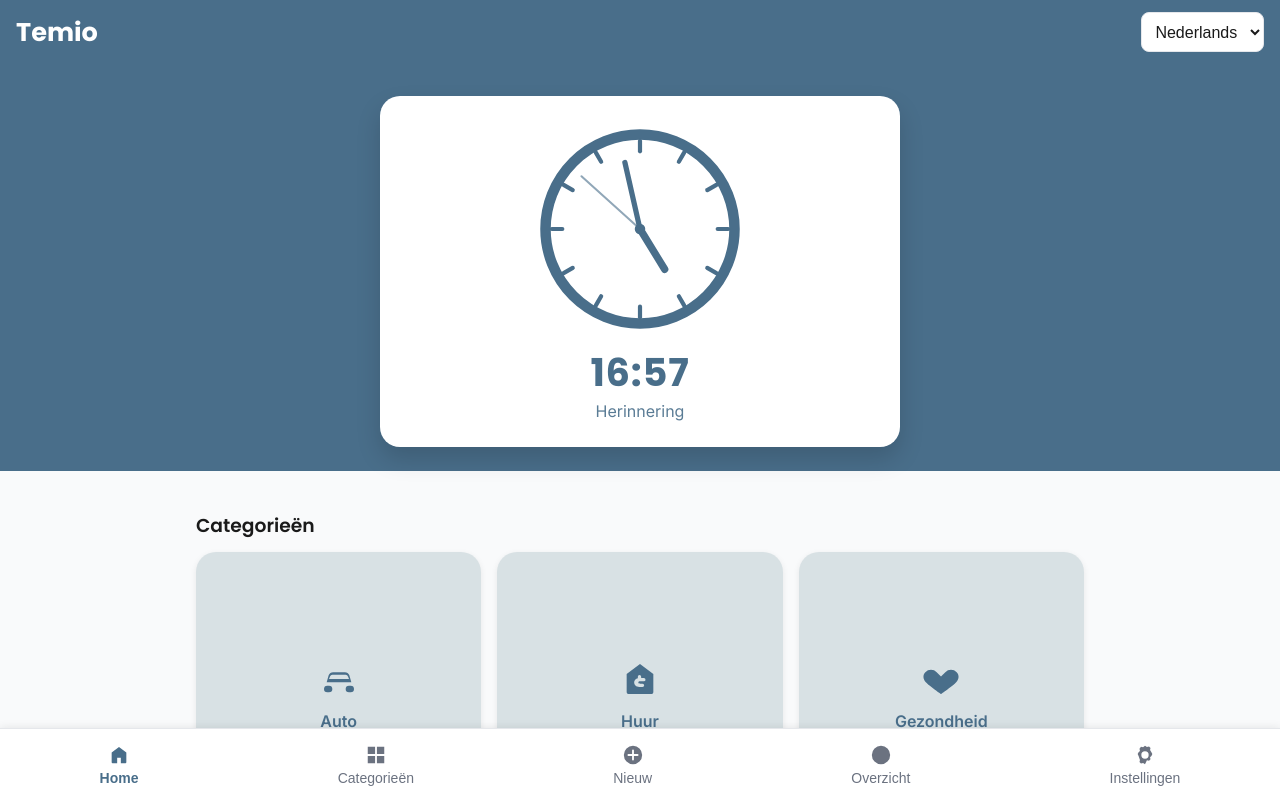
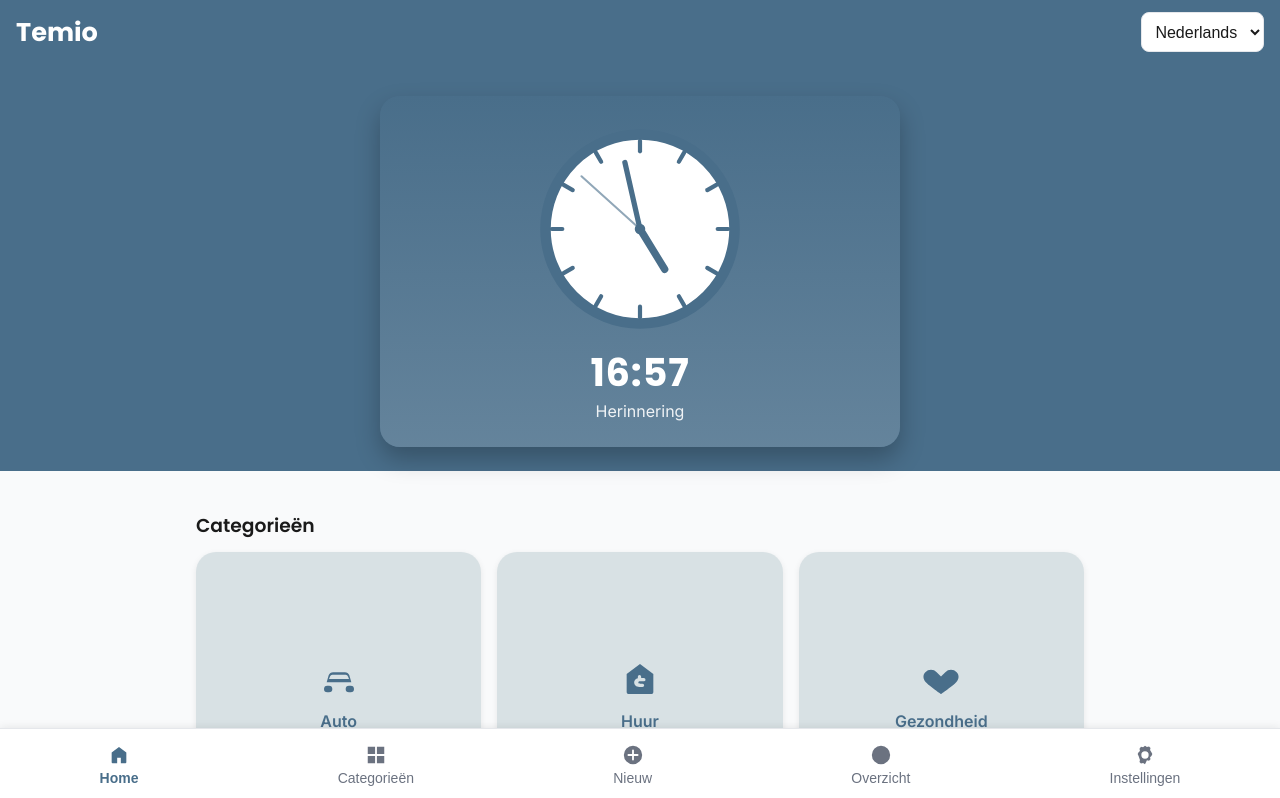
Before and after one commit to harrolds/temio, a React (Vite) app: page / in a window 1280 px wide. Shown: the top 798 px of the page. Built offline with nearby package versions, Linux system fonts and the light colour scheme.

Commit message:
Update styles.css

```diff
--- a/src/styles.css
+++ b/src/styles.css
@@ -130,7 +130,7 @@ a:hover { color: var(--color-accent-hover); }
 /* ================================================================
    HERO CLOCK – DEFINITIEF
    ================================================================ */
-/* === HeroClock – Temio v3 exact volgens ontwerp === */
+/* === HeroClock – Temio v3.1 (eindcorrectie) === */
 .hero-clock-zone {
   background: var(--color-header-bg);
   color: #fff;
@@ -139,28 +139,33 @@ a:hover { color: var(--color-accent-hover); }
   margin-top: -0.75rem;
 }
 
+/* Blauwe kaart achter de witte klok */
 .hero-clock--temio {
   max-width: 520px;
   margin: 0 auto;
   padding: 22px 18px 26px;
   border-radius: 20px;
-  background: #fff;
-  box-shadow: 0 12px 24px rgba(0, 0, 0, 0.15);
+  background: linear-gradient(
+    180deg,
+    color-mix(in srgb, var(--color-header-bg) 95%, #000 0%) 0%,
+    color-mix(in srgb, var(--color-header-bg) 80%, #fff 15%) 100%
+  );
+  box-shadow: 0 12px 24px rgba(0, 0, 0, 0.25);
 }
 
+/* Klok zelf */
 .hero-clock-face {
   width: 210px;
   height: 210px;
   margin: 6px auto 10px;
 }
-
 .hero-clock-svg {
   width: 100%;
   height: 100%;
   display: block;
 }
 
-/* Digitale tijd */
+/* Digitale tijd en subtitel */
 .hero-clock-digital {
   font-family: var(--font-secondary);
   font-weight: 700;
@@ -168,16 +173,14 @@ a:hover { color: var(--color-accent-hover); }
   font-variant-numeric: tabular-nums;
   font-size: 2.4rem;
   margin-top: 8px;
-  color: var(--color-header-bg);
+  color: #ffffff; /* ← terug naar wit */
 }
 
 .hero-clock-subtitle {
   font-family: var(--font-primary);
   font-size: 1rem;
-  color: var(--color-header-bg);
-  opacity: 0.9;
+  color: rgba(255, 255, 255, 0.9); /* ← ook wit */
 }
-
 
 /* ================================================================
    CATEGORIEËN
```
